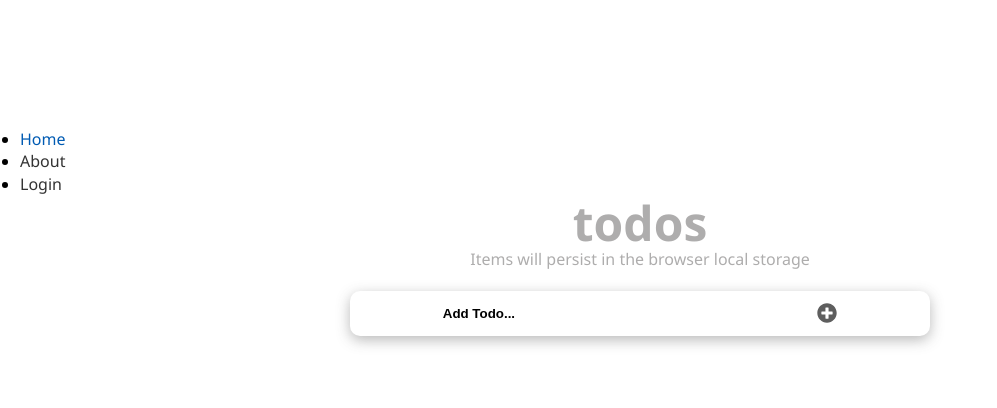
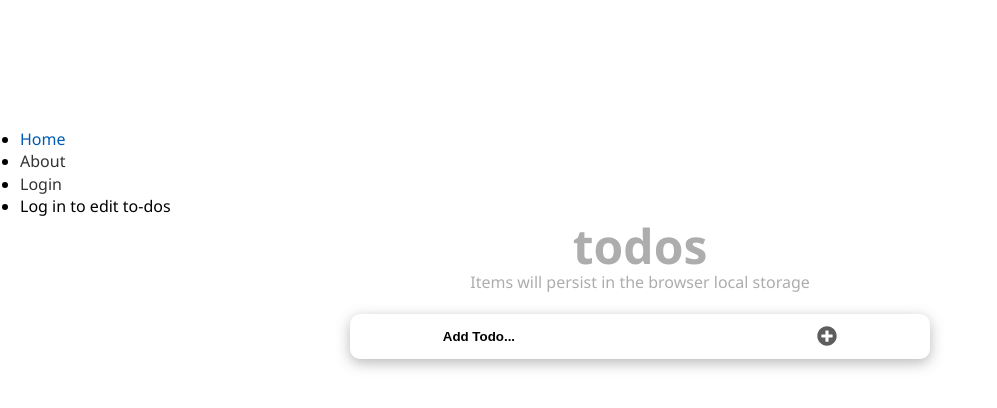
Before and after one commit to Fombi-Favour/todos-react, a React (Create React App) app: page / in a window 1280 px wide. Shown: the top 408 px of the page, without its empty margins (0-997 px from the left). Built offline with nearby package versions, Linux system fonts and the light colour scheme.

Commit message:
Update Navbar.jsx

```diff
--- a/src/components/Navbar.jsx
+++ b/src/components/Navbar.jsx
@@ -46,6 +46,11 @@
               )}
             </React.Fragment>
           ))}
+          {!user && (
+            <li className="log-in">
+              <span>Log in to edit to-dos</span>
+            </li>
+          )}
         </ul>
       </nav>
       {user && (
```
